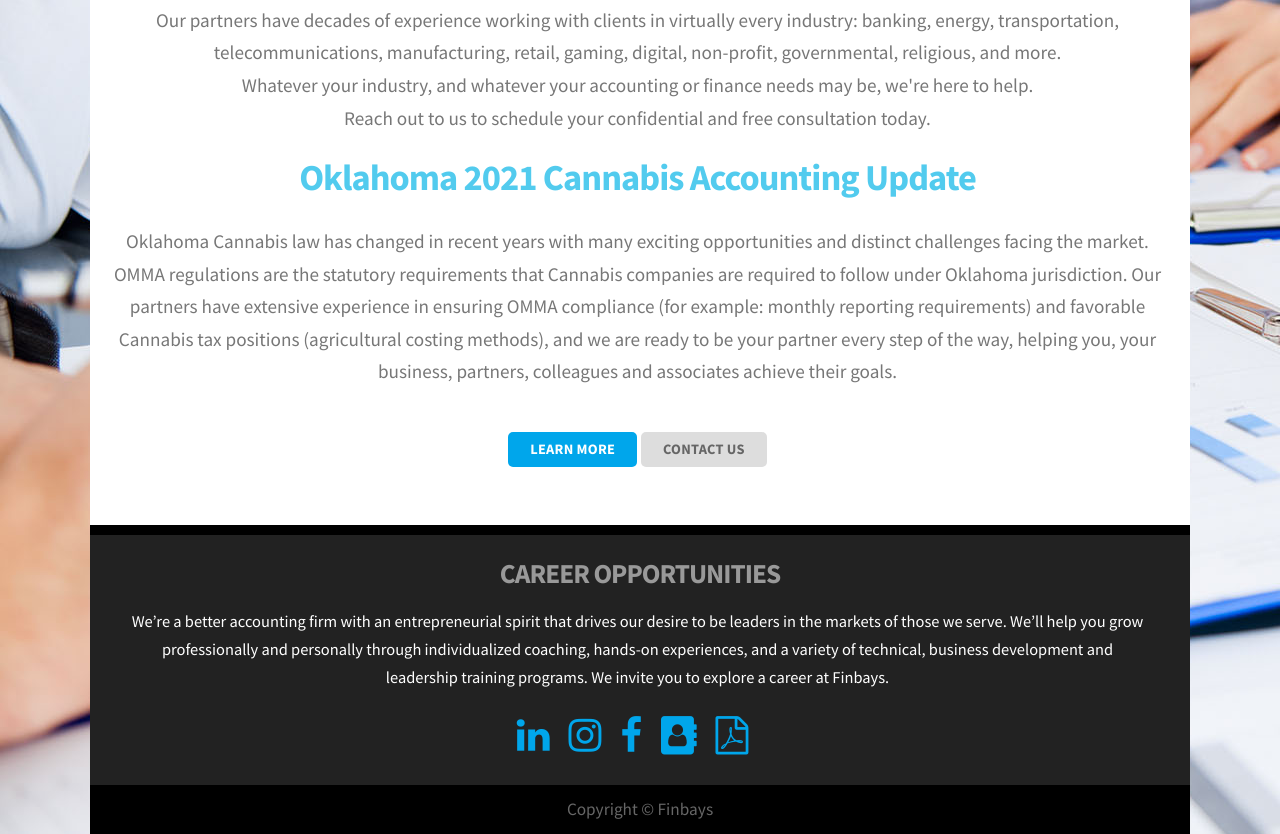
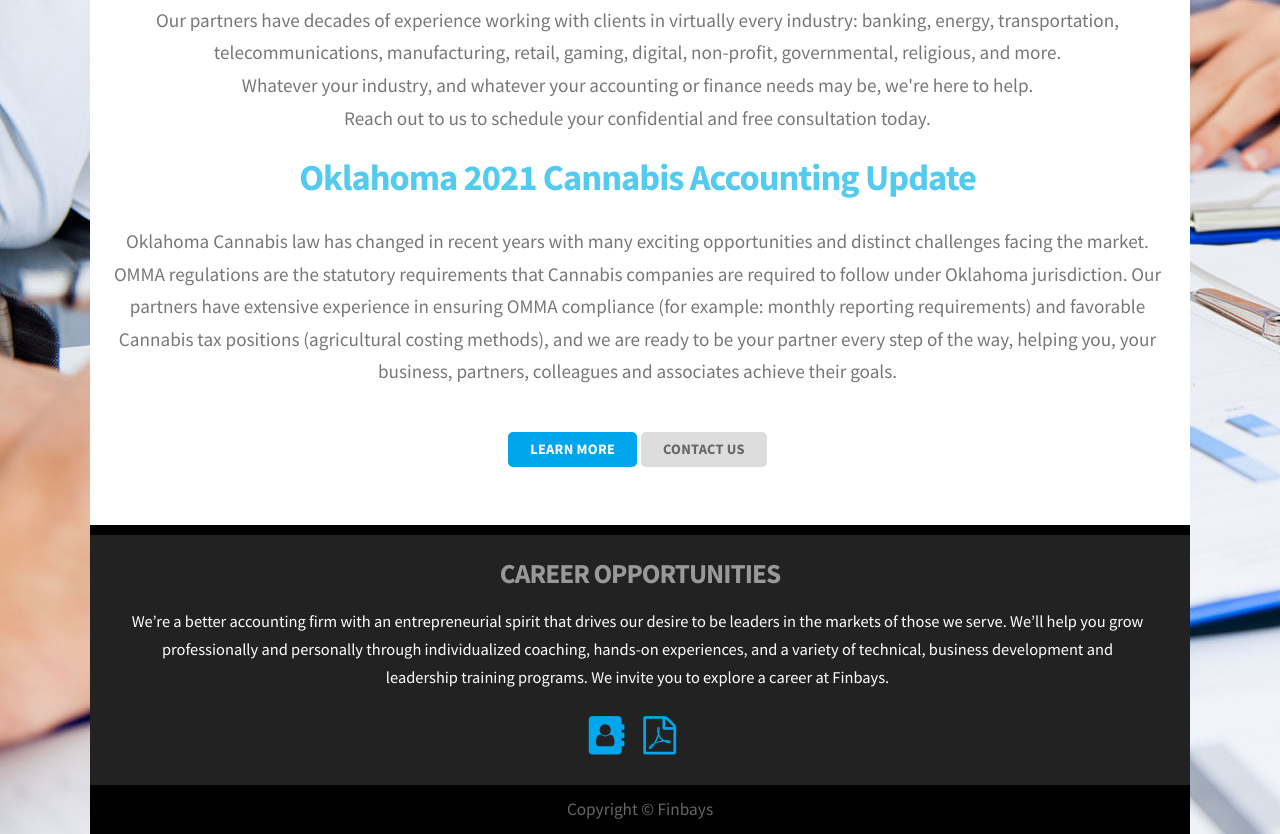
Before and after one commit to kg5laj/kg5laj.github.io, a plain HTML site: page index.html in a window 1280 px wide. Shown: the part 329-1163 px from the top of the page. Drawn offline with Linux system fonts and the light colour scheme.

Commit message:
Updated links

```diff
--- a/index.html
+++ b/index.html
@@ -147,15 +147,9 @@ We’re a better accounting firm with an entrepreneurial spirit that drives our
 
 <div class="social-icons">
 
-<a href="https://www.linkedin.com/in/xxxxx/" target="_blank"><i class="fa fa-linkedin fa-2x"></i></a>
-
-<a href="https://www.instagram.com/xxxxx/" target="_blank"><i class="fa fa-instagram fa-2x"></i></a>
-
-<a href="https://www.facebook.com/xxxxx" target="_blank"><i class="fa fa-facebook fa-2x"></i></a>
-
 <a href="https://about.me/k.graham" target="_blank"><i class="fa fa-address-book fa-2x"></i></a>
 
-<a href="xxxxx_KJG_CV_Public.pdf" target="_blank"><i class="fa fa-file-pdf-o fa-2x"></i></a>
+<a href="https://www.finbays.com/KJG_CV.pdf" target="_blank"><i class="fa fa-file-pdf-o fa-2x"></i></a>
 
 
 
```
